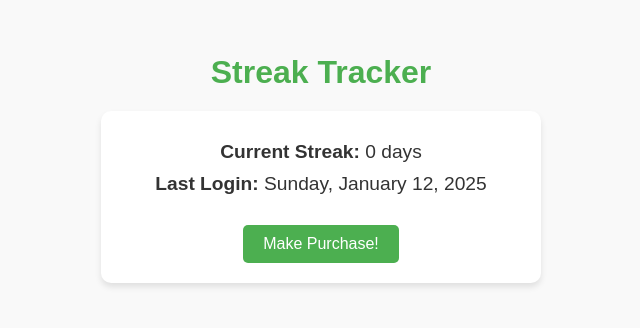
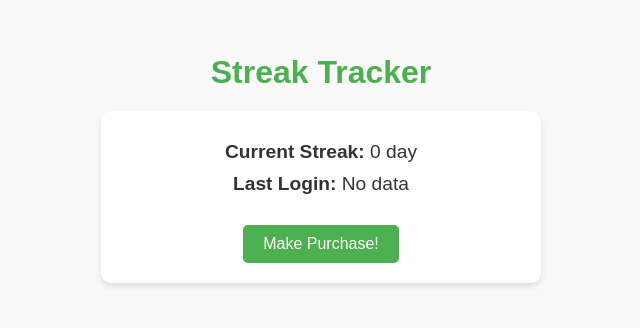
Before and after one commit to chinpcbenjamin/NUS-ShopBack-Hackathon, a Next.js app in the folder shoppies/: page /streak in a window 1280 px wide. Shown: the part 270-598 px from the top of the page, without its empty margins (319-959 px from the left). Built offline with nearby package versions, Linux system fonts and the light colour scheme.

Commit message:
Streaks Fix Array

```diff
--- a/shoppies/src/app/streak/page.tsx
+++ b/shoppies/src/app/streak/page.tsx
@@ -4,9 +4,9 @@ import React, { useEffect, useState, CSSProperties } from 'react';
 import { differenceInDays, parseISO } from 'date-fns';
 
 const StreakPage: React.FC = () => {
-    const [streak, setStreak] = useState<number>(() => {
-        const storedStreak = localStorage.getItem('streak');
-        return storedStreak ? parseInt(storedStreak, 10) : 0;
+    const [streakData, setStreakData] = useState<{streak : number; date : string}[]>(() => {
+        const storedData = localStorage.getItem('streakData');
+        return storedData ? JSON.parse(storedData) : [];
     });
     const [date, setDate] = useState<Date>(() => {
         const storedDate = localStorage.getItem('date');
@@ -14,31 +14,24 @@ const StreakPage: React.FC = () => {
     });
 
     useEffect (() => {
-        localStorage.setItem('streak', streak.toString());
-        localStorage.setItem('date', date.toISOString());
-    }, [streak, date]);
+        localStorage.setItem('streakData', JSON.stringify(streakData));
+    }, [streakData]);
 
     function buy() {
         const today = new Date();
-        const storedDate = localStorage.getItem('date');
-        const previousDate = storedDate ? new Date(storedDate) : null;
+        const lastEntry = streakData[streakData.length - 1];
+        const previousDate = lastEntry ? new Date(lastEntry.date) : null;
         const difference = previousDate ? differenceInDays(today, previousDate) : Infinity;
 
         if (difference === 1) {
-            if (streak >= 7) {
-                setStreak(1);
-            } else {
-                setStreak(streak + 1);
+            const newStreak = lastEntry.streak >= 7 ? 1 : lastEntry.streak + 1;
+            setStreakData([...streakData, { streak: newStreak, date: today.toISOString()}]);
+        } else if (difference > 1) {
+            setStreakData([...streakData, { streak: 1, date: today.toISOString()}]);
+        } else if (difference === 0) {
+            if (!lastEntry || lastEntry.streak === 0) {
+                setStreakData([...streakData, { streak: 1, date: today.toISOString()}]);
             }
-            setDate(today);
-        } else if (difference > 1) {
-            setStreak(1)
-            setDate(today)
-        } else if (difference === 0) {
-            if (streak === 0) {
-                setStreak(1)
-            }
-            setDate(today)
         }
 
     }
@@ -50,16 +43,23 @@ const StreakPage: React.FC = () => {
             <h1 style={styles.heading}>Streak Tracker</h1>
             <div style={styles.card}>
                 <p style={styles.text}>
-                    <strong>Current Streak:</strong> {streak} day{streak !== 1 ? 's' : ''}
+                    <strong>Current Streak:</strong> {streakData.length ? streakData[streakData.length - 1].streak : 0} day
                 </p>
                 <p style={styles.text}>
-                    <strong>Last Login:</strong>{' '}
-                    {date.toLocaleDateString(undefined, { weekday: 'long', year: 'numeric', month: 'long', day: 'numeric' })}
-                </p>
+    <strong>Last Login:</strong>{' '}
+    {streakData.length
+        ? new Date(streakData[streakData.length - 1].date).toLocaleDateString(undefined, {
+              weekday: 'long',
+              year: 'numeric',
+              month: 'long',
+              day: 'numeric',
+          })
+        : 'No data'}
+</p>
                 <button
                     style={{
                         ...styles.button,
-                        backgroundColor: isHovered ? '#45a049' : '#4caf50', // Change color on hover
+                        backgroundColor: isHovered ? '#45a049' : '#4caf50',
                     }}
                     onMouseEnter={() => setIsHovered(true)}
                     onMouseLeave={() => setIsHovered(false)}
```
